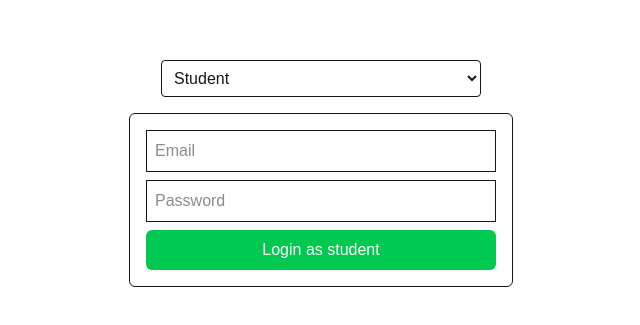
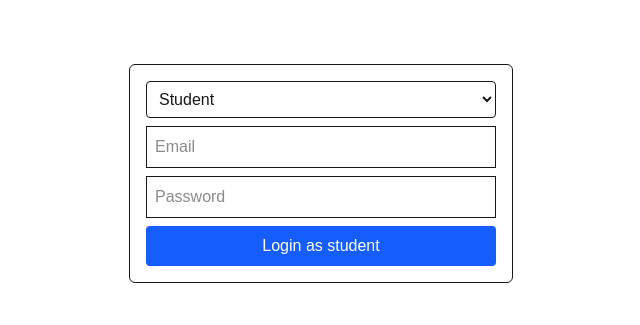
Before and after one commit to abubakar308/Certificate_Application-Management_System-Client, a Next.js app: page /login in a window 1280 px wide. Shown: the part 227-552 px from the top of the page, without its empty margins (319-959 px from the left). Built offline with nearby package versions, Linux system fonts and the light colour scheme.

Commit message:
login form and profile updated

```diff
--- /dev/null
+++ b/app/context/AuthContext.js
@@ -0,0 +1,57 @@
+"use client";
+
+import { createContext, useContext, useState, useEffect } from "react";
+
+const AuthContext = createContext();
+
+export const useAuth = () => useContext(AuthContext);
+
+export const AuthProvider = ({ children }) => {
+  const [user, setUser] = useState(null);
+  const [token, setToken] = useState(null);
+  const [role, setRole] = useState(null);
+  console.log(user)
+
+
+useEffect(() => {
+  const storedToken = localStorage.getItem("token");
+  const storedUser = localStorage.getItem("user");
+
+  if (storedToken && storedUser) {
+    try {
+      const parsedUser = JSON.parse(storedUser);
+      setToken(storedToken);
+      setUser(parsedUser);
+    } catch (err) {
+      console.error("Failed to parse stored user:", err);
+      localStorage.removeItem("user");
+      setUser(null);
+      setToken(null);
+    }
+  }
+}, []);
+
+
+  const login = (userData, jwt, userRole) => {
+    localStorage.setItem("token", jwt);
+    localStorage.setItem("user", JSON.stringify(userData));
+    localStorage.setItem("role", userRole);
+
+    setToken(jwt);
+    setUser(userData);
+    setRole(userRole);
+  };
+
+  const logout = () => {
+    localStorage.clear();
+    setToken(null);
+    setUser(null);
+    setRole(null);
+  };
+
+  return (
+    <AuthContext.Provider value={{ user, token, role, login, logout }}>
+      {children}
+    </AuthContext.Provider>
+  );
+};
--- /dev/null
+++ b/app/context/AuthProvider.js
@@ -0,0 +1,47 @@
+"use client";
+import { createContext, useContext, useState, useEffect } from "react";
+import axios from "axios";
+
+const AuthContext = createContext();
+export const useAuth = () => useContext(AuthContext);
+
+export const AuthProvider = ({ children }) => {
+  const [applications, setApplications] = useState([]);
+  const [loading, setLoading] = useState(false);
+
+  const fetchApplications = async () => {
+    try {
+      setLoading(true);
+      const res = await axios.get(`${process.env.NEXT_PUBLIC_API_URL}/application/own?studentId=${localStorage.getItem("userId")}`, {});
+      setApplications(res.data.data);
+    } catch (err) {
+      console.error("Fetch error:", err);
+    } finally {
+      setLoading(false);
+    }
+  };
+
+  const addApplication = async (formData) => {
+    try {
+      setLoading(true);
+      await axios.post(`${process.env.NEXT_PUBLIC_API_URL}/application/apply`, formData, {
+        headers: { "Content-Type": "multipart/form-data" },
+      });
+      fetchApplications();
+    } catch (err) {
+      console.error("Create error:", err);
+    } finally {
+      setLoading(false);
+    }
+  };
+
+  useEffect(() => {
+    fetchApplications();
+  }, []);
+
+  return (
+    <AuthContext.Provider value={{ applications, loading, fetchApplications, addApplication }}>
+      {children}
+    </AuthContext.Provider>
+  );
+};
--- a/app/layout.js
+++ b/app/layout.js
@@ -1,5 +1,6 @@
 import { Geist, Geist_Mono } from "next/font/google";
 import "./globals.css";
+import { AuthProvider } from "./context/AuthContext"; // ✅ AuthProvider import
 
 const geistSans = Geist({
   variable: "--font-geist-sans",
@@ -12,17 +13,17 @@ const geistMono = Geist_Mono({
 });
 
 export const metadata = {
-  title: "Create Next App",
+  title: "Next App",
   description: "Generated by create next app",
 };
 
 export default function RootLayout({ children }) {
   return (
     <html lang="en">
-      <body
-        className={`${geistSans.variable} ${geistMono.variable} antialiased`}
-      >
-        {children}
+      <body className={`${geistSans.variable} ${geistMono.variable} antialiased`}>
+        <AuthProvider>
+          {children}
+        </AuthProvider>
       </body>
     </html>
   );
--- a/app/login/page.js
+++ b/app/login/page.js
@@ -1,27 +1,12 @@
 "use client";
 
 import LoginForm from "@/components/LoginForm";
-import { useState } from "react";
 
 export default function LoginPage() {
-  const [userType, setUserType] = useState("student");
-
   return (
     <div className="flex flex-col items-center justify-center h-screen gap-4">
-      <select
-        value={userType}
-        onChange={(e) => setUserType(e.target.value)}
-        className="border p-2 rounded w-full max-w-xs"
-      >
-        <option value="student">Student</option>
-        <option value="faculty">Faculty</option>
-        <option value="administrator">Administrator</option>
-        <option value="account">Account</option>
-        <option value="librarian">Librarian</option>
 
-      </select>
-
-      <LoginForm userType={userType} />
+      <LoginForm />
     </div>
   );
 }
--- a/app/profile/page.js
+++ b/app/profile/page.js
@@ -2,39 +2,32 @@
 import axios from "axios";
 import { useEffect, useState } from "react";
 import { useRouter } from "next/navigation";
+import { useAuth } from "../context/AuthContext";
 
 export default function ProfilePage() {
-  const [user, setUser] = useState(null);
+const { user, role, logout } = useAuth();
   const router = useRouter();
 
+
   useEffect(() => {
-    const fetchUser = async () => {
-      const token = localStorage.getItem("token");
-      if (!token) {
-        router.replace("/login"); // redirect if no token
-        return;
-      }
+    if (!user?.studentId) return;
+
+    const fetchApplications = async () => {
       try {
         const res = await axios.get(
-          `${process.env.NEXT_PUBLIC_API_URL}/student/profile`,
-          {
-            headers: { Authorization: `Bearer ${token}` },
-          }
+          `${process.env.NEXT_PUBLIC_API_URL}/application/own?studentId=${user.studentId}`
         );
-        if (res.status === 200) {
-          setUser(res.data.student);
-        }
-      } catch (error) {
-        console.error("❌ Error fetching user data:", error);
-        router.replace("/login"); // redirect if unauthorized
+        console.log("Fetched applications:", res.data.data.clearance);
+      } catch (err) {
+        console.error("Error fetching applications:", err);
       }
     };
 
-    fetchUser();
-  }, [router]);
+    fetchApplications();
+  }, [user]);
 
   const handleLogout = () => {
-    localStorage.removeItem("token");
+    logout();
     router.replace("/login");
   };
 
@@ -45,9 +38,12 @@ export default function ProfilePage() {
       <h2>User Information</h2>
       {user ? (
         <>
-          <p>Name: {user.name}</p>
-          <p>Email: {user.email}</p>
-          <p>Phone: {user.phone}</p>
+          <p>Name: {user?.name}</p>
+          <p>Email: {user?.email}</p>
+          <p>Phone: {user?.phone}</p>
+          <p>Student ID: {user?.studentId}</p>
+          <p>Role: {role}</p>
+          <button>Apply Certificate</button>
         </>
       ) : (
         <p>Loading user...</p>
--- a/components/LoginForm.jsx
+++ b/components/LoginForm.jsx
@@ -1,51 +1,54 @@
 "use client";
 
 import { Formik, Form, Field } from "formik";
+import axios from "axios";
+import { useRouter } from "next/navigation";
+import { useState } from "react";
+import { useAuth } from "@/app/context/AuthContext";
 
-// Login Form
-export default function LoginForm({ userType }) {
-  // Initial values
-  const getInitialValues = () => ({
-    email: "",
-    password: "",
-  });
+export default function LoginForm() {
+  const router = useRouter();
+  const { login } = useAuth();
+  const [role, setRole] = useState("student");
 
-  // API URL
-  const getApiUrl = () => {
-    return `${process.env.NEXT_PUBLIC_API_URL}/${userType}/login`;
-  };
+  const initialValues = { email: "", password: "" };
 
-  // Submit handler
   const handleSubmit = async (values, { resetForm }) => {
     try {
-      const res = await fetch(getApiUrl(), {
-        method: "POST",
-        headers: { "Content-Type": "application/json" },
-        body: JSON.stringify(values),
-      });
+      const res = await axios.post(
+        `${process.env.NEXT_PUBLIC_API_URL}/${role}/login`,
+        values
+      );
 
-      const data = await res.json();
-
-      if (res.ok) {
-        console.log("✅ Login success:", data);
-
-        // token localStorage/session এ রাখবেন
-        localStorage.setItem("token", data.token);
-
-        window.location.href = "/profile";
-      } else {
-        console.error("❌ Login failed:", data.message);
+      if (res.status === 200) {
+        const { token, data } = res.data.data;
+        console.log(data, token)
+        login(data, token, role); // ✅ role saved to context
+        router.push("/profile");
       }
-
       resetForm();
-    } catch (error) {
-      console.error("⚠️ Error:", error);
+    } catch (err) {
+      console.error(err);
+      alert(err.response?.data?.message || "Login failed!");
     }
   };
 
   return (
-    <Formik initialValues={getInitialValues()} onSubmit={handleSubmit}>
+    <Formik initialValues={initialValues} onSubmit={handleSubmit}>
       <Form className="flex flex-col gap-2 p-4 border rounded-md w-96">
+        <select
+          value={role}
+          onChange={(e) => setRole(e.target.value)}
+          className="border p-2 rounded"
+        >
+          <option value="student">Student</option>
+          <option value="faculty">Faculty</option>
+          <option value="administrator">Administrator</option>
+          <option value="account">Account</option>
+          <option value="library">Library</option>
+          <option value="controller">Controller</option>
+        </select>
+
         <Field
           name="email"
           type="email"
@@ -61,9 +64,9 @@ export default function LoginForm({ userType }) {
 
         <button
           type="submit"
-          className="bg-green-500 text-white p-2 rounded-md"
+          className="bg-blue-600 text-white p-2 rounded hover:bg-blue-700"
         >
-          Login as {userType}
+          Login as {role}
         </button>
       </Form>
     </Formik>
--- a/package.json
+++ b/package.json
@@ -10,6 +10,7 @@
   },
   "dependencies": {
     "axios": "^1.11.0",
+    "daisyui": "^5.1.27",
     "dotenv": "^17.2.1",
     "formik": "^2.4.6",
     "next": "15.4.6",
@@ -20,9 +21,9 @@
   },
   "devDependencies": {
     "@eslint/eslintrc": "^3",
-    "@tailwindcss/postcss": "^4",
+    "@tailwindcss/postcss": "^4.1.14",
     "eslint": "^9",
     "eslint-config-next": "15.4.6",
-    "tailwindcss": "^4"
+    "tailwindcss": "^4.1.14"
   }
 }
```
Also changed, not shown: 1 other file (tests, documents, lock files or other folders).
